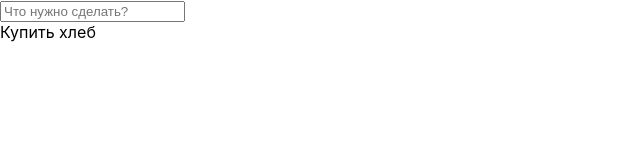
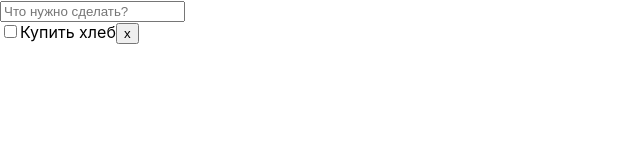
Before and after one commit to zhevakin/todo-app, a React (Create React App) app: page /todo in a window 1280 px wide. Shown: the top 160 px of the page, without its empty margins (0-640 px from the left). Built offline with nearby package versions, Linux system fonts and the light colour scheme.

Commit message:
items component

```diff
--- a/src/App.js
+++ b/src/App.js
@@ -1,6 +1,7 @@
 import { useState } from 'react'
 import './App.css'
 import AddItemForm from './components/AddItemForm'
+import TodoItem from './components/TodoItem'
 
 const defaultItems = [
   {
@@ -22,11 +23,36 @@ function App() {
     setItems([...items, newItem])
   }
 
+  const handleItemComplete = (clickedItem) => {
+    const newItems = items.map((item) => {
+      if (item.id === clickedItem.id) {
+        return {
+          ...item,
+          completed: !item.completed,
+        }
+      }
+      return item
+    })
+
+    setItems(newItems)
+  }
+
+  const handleItemDelete = (clickedItem) => {
+    const newItem = items.filter((item) => item.id !== clickedItem.id)
+
+    setItems(newItem)
+  }
+
   return (
     <div>
       <AddItemForm onSubmit={handleSubmit} />
       {items.map((item) => (
-        <div>{item.title}</div>
+        <TodoItem
+          key={item.id}
+          item={item}
+          onComplete={() => handleItemComplete(item)}
+          onDelete={() => handleItemDelete(item)}
+        />
       ))}
     </div>
   )
--- /dev/null
+++ b/src/components/TodoItem.css
@@ -0,0 +1,8 @@
+.todo-item {
+  color: #000;
+}
+
+.todo-item-completed {
+  color: #999;
+  text-decoration: line-through;
+}
--- /dev/null
+++ b/src/components/TodoItem.js
@@ -0,0 +1,26 @@
+import PropTypes from 'prop-types'
+import './TodoItem.css'
+
+function TodoItem({ item, onComplete, onDelete }) {
+  return (
+    <div className={item.completed ? 'todo-item-completed' : 'todo-item'}>
+      <input type="checkbox" checked={item.completed} onChange={onComplete} />
+      {item.title}
+      <button type="button" onClick={onDelete}>
+        x
+      </button>
+    </div>
+  )
+}
+
+TodoItem.propTypes = {
+  item: PropTypes.shape({
+    id: PropTypes.number,
+    title: PropTypes.string,
+    completed: PropTypes.bool,
+  }),
+  onComplete: PropTypes.func,
+  onDelete: PropTypes.func,
+}
+
+export default TodoItem
```
